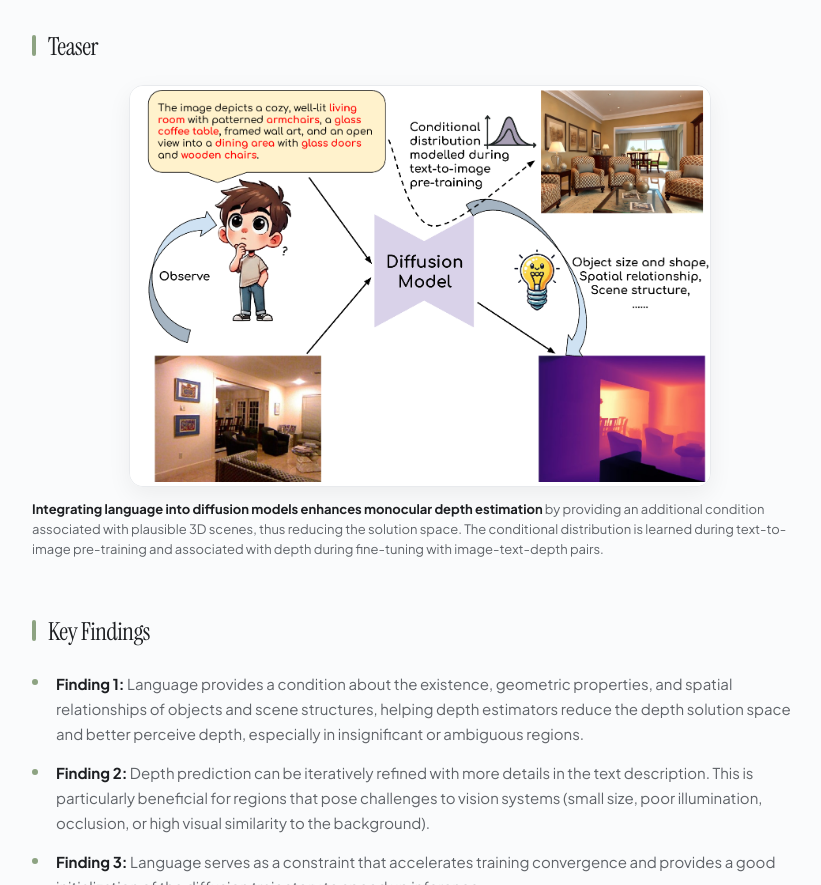
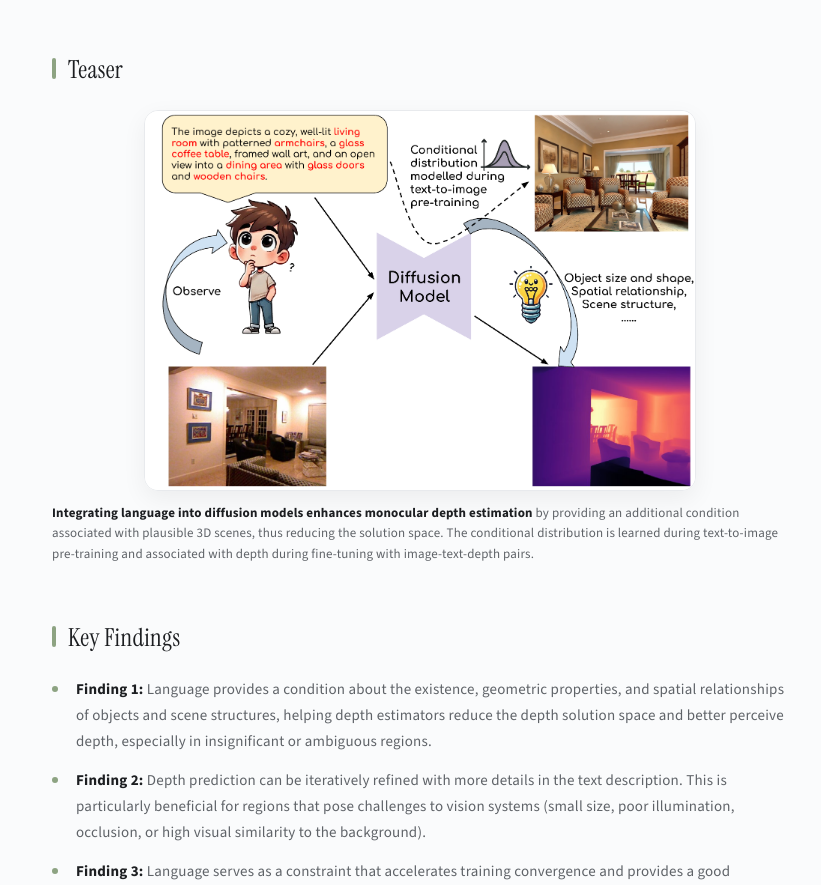
Before and after one commit to Adonis-galaxy/Iris-website, a plain HTML site: page index.html in a window 1280 px wide. Shown: the part 999-1884 px from the top of the page, without its empty margins (220-1041 px from the left). Drawn offline with nearby package versions, Linux system fonts and the light colour scheme.

Commit message:
update caption

```diff
--- a/index.html
+++ b/index.html
@@ -7,7 +7,7 @@
   <link rel="icon" href="assets/Iris_logo.png" type="image/png" />
   <link rel="preconnect" href="https://fonts.googleapis.com" />
   <link rel="preconnect" href="https://fonts.gstatic.com" crossorigin />
-  <link href="https://fonts.googleapis.com/css2?family=Instrument+Serif:ital@0;1&family=Plus+Jakarta+Sans:wght@400;500;600;700&display=swap" rel="stylesheet" />
+  <link href="https://fonts.googleapis.com/css2?family=Instrument+Serif:ital@0;1&family=Source+Sans+3:ital,wght@0,400;0,500;0,600;0,700;1,400&display=swap" rel="stylesheet" />
   <style>
     :root {
       --bg: #fafbfc;
@@ -31,15 +31,16 @@
     * { box-sizing: border-box; }
     body {
       margin: 0;
-      font-family: 'Plus Jakarta Sans', -apple-system, BlinkMacSystemFont, sans-serif;
+      font-family: 'Source Sans 3', -apple-system, BlinkMacSystemFont, sans-serif;
       background: var(--bg);
       color: var(--text);
-      line-height: 1.68;
+      line-height: 1.72;
+      letter-spacing: 0.02em;
       -webkit-font-smoothing: antialiased;
       font-size: 16px;
     }
     .wrap {
-      max-width: 840px;
+      max-width: 800px;
       margin: 0 auto;
       padding: 3.5rem 2rem 5rem;
     }
@@ -67,9 +68,9 @@
       font-size: clamp(1.85rem, 4.5vw, 2.35rem);
       font-weight: 400;
       margin: 0;
-      letter-spacing: -0.025em;
+      letter-spacing: 0.02em;
       color: var(--text);
-      line-height: 1.22;
+      line-height: 1.28;
     }
     .title-note {
       font-size: 0.9rem;
@@ -133,7 +134,7 @@
       font-weight: 400;
       margin: 3.25rem 0 1.1rem;
       color: var(--text);
-      letter-spacing: -0.02em;
+      letter-spacing: 0.015em;
       position: relative;
       padding-left: 1rem;
     }
@@ -155,7 +156,8 @@
       margin-bottom: 2rem;
       font-size: 0.9375rem;
       color: var(--text-muted);
-      line-height: 1.75;
+      line-height: 1.8;
+      letter-spacing: 0.018em;
       box-shadow: var(--shadow);
       border: 1px solid var(--border);
       border-left: 4px solid var(--iris-green);
@@ -180,7 +182,8 @@
       color: var(--text-muted);
       margin-top: 0.6rem;
       margin-bottom: 2rem;
-      line-height: 1.55;
+      line-height: 1.6;
+      letter-spacing: 0.015em;
     }
     .caption strong { color: var(--text); }
     ul.findings {
@@ -194,6 +197,7 @@
       margin-bottom: 0.85rem;
       font-size: 0.9375rem;
       color: var(--text-muted);
+      letter-spacing: 0.015em;
     }
     ul.findings li::before {
       content: '';
@@ -231,6 +235,8 @@
       color: var(--text-muted);
       font-size: 0.9375rem;
       margin-bottom: 1.25rem;
+      letter-spacing: 0.018em;
+      line-height: 1.7;
     }
     .table-wrap { overflow-x: auto; margin-bottom: 2rem; }
     table {
```
